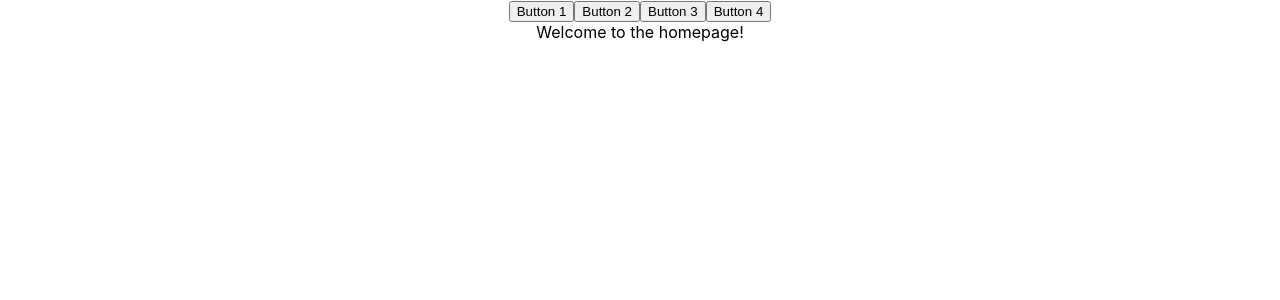
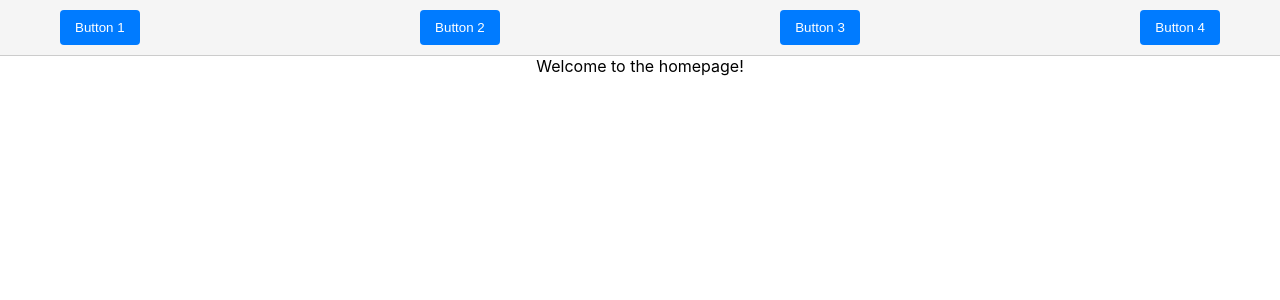
Before and after one commit to danielkopp4/Citation-Forecaster, a React (Create React App) app in the folder webApp/prediction_ui/: page / in a window 1280 px wide. Shown: the top 300 px of the page. Built offline with nearby package versions, Linux system fonts and the light colour scheme.

Commit message:
styling for buttons
added

```diff
--- a/webApp/prediction_ui/src/App.css
+++ b/webApp/prediction_ui/src/App.css
@@ -28,6 +28,29 @@
   color: #61dafb;
 }
 
+.navbar {
+  display: flex;
+  justify-content: space-between;
+  padding: 10px 50px;
+  background-color: #f5f5f5;
+  border-bottom: 1px solid #ccc;
+}
+
+button {
+  padding: 10px 15px;
+  margin: 0 10px;
+  border: none;
+  background-color: #007bff;
+  color: white;
+  cursor: pointer;
+  border-radius: 4px;
+  transition: background-color 0.3s ease;
+}
+
+button:hover {
+  background-color: #0056b3;
+}
+
 @keyframes App-logo-spin {
   from {
     transform: rotate(0deg);
```
